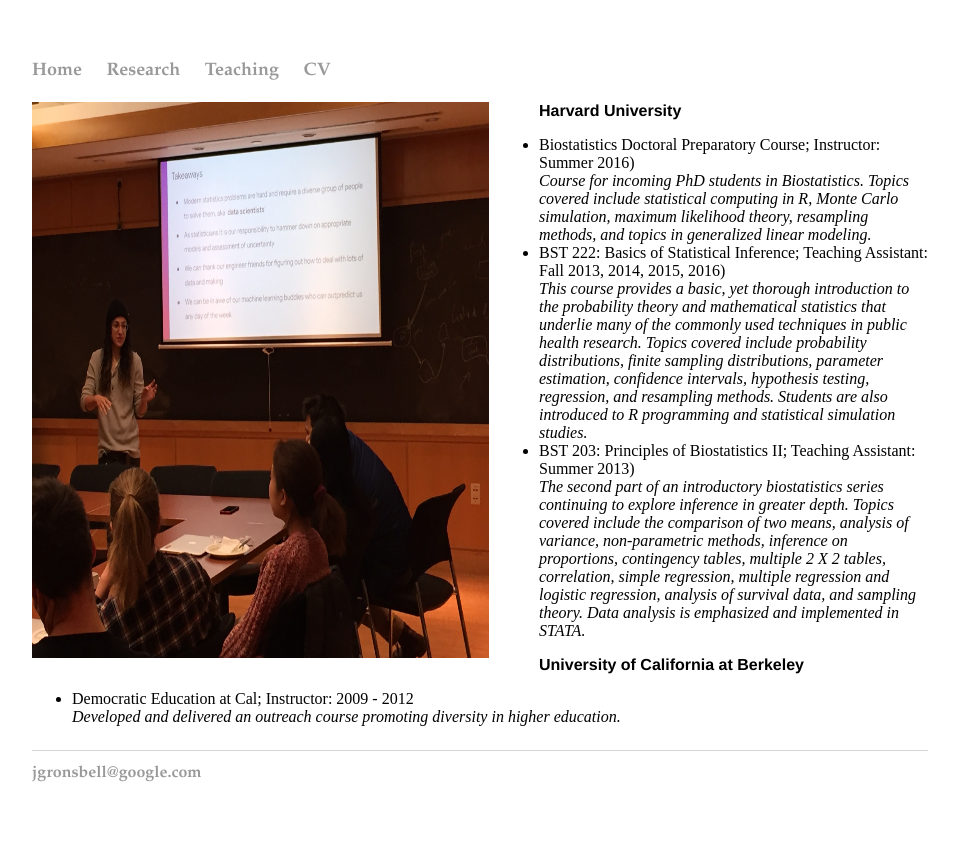
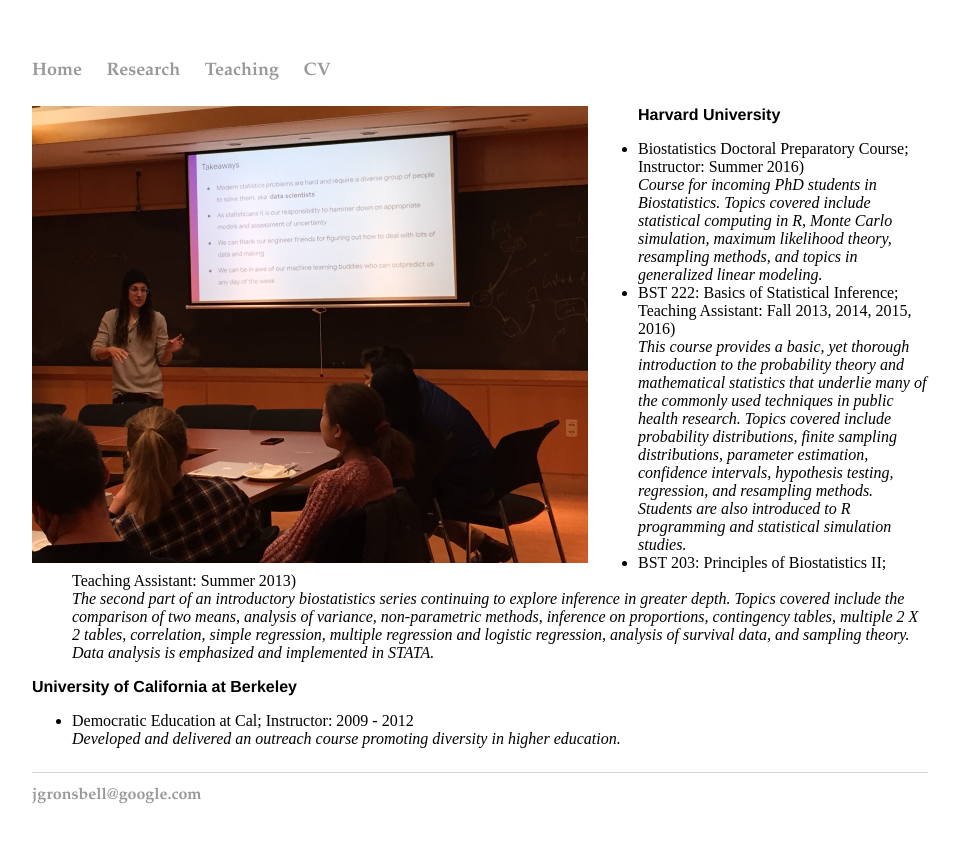
Before and after one commit to jgrons/old_website, a Jekyll site: the page built from teaching.html, in a window 1280 px wide. Shown: the top 843 px of the page, without its empty margins (160-1119 px from the left). Built offline with Jekyll 4.4.1, drawn with Linux system fonts in a browser that asks for light colours.

Commit message:
Update teaching.html

```diff
--- a/teaching.html
+++ b/teaching.html
@@ -3,10 +3,12 @@ layout: default
 title: Jesse Gronsbell
 ---
 <div class="span2">
+	<p style="font-size:20px; font-family: palatino">
        <a href="../pics/me_teaching.jpg">
-            <img src="../pics/me_teaching.jpg" HEIGHT="556" WIDTH="457" align="left" style="margin:0px 50px 0px 0px"
+            <img src="../pics/me_teaching.jpg" HEIGHT="457" WIDTH="556" align="left" style="margin:0px 50px 0px 0px"
                   title="JG" alt="JG"/></a>
         </div>
+<p>
 
 
 <div class="blurb">
```
